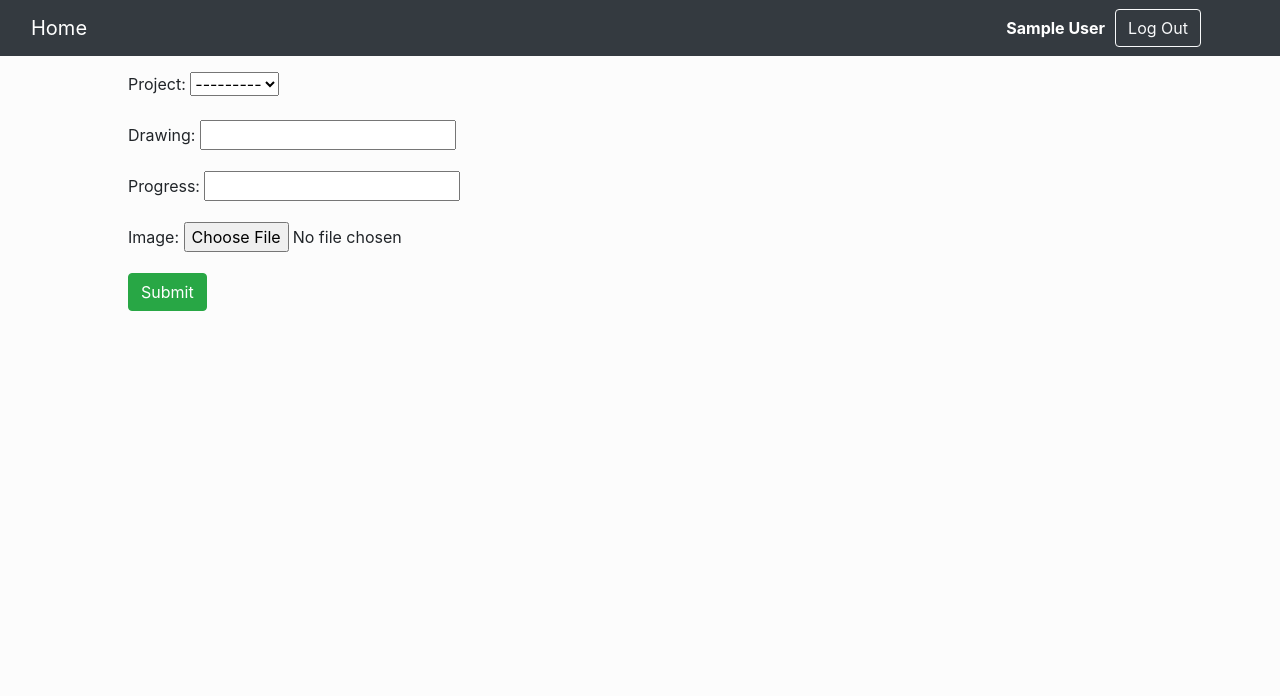
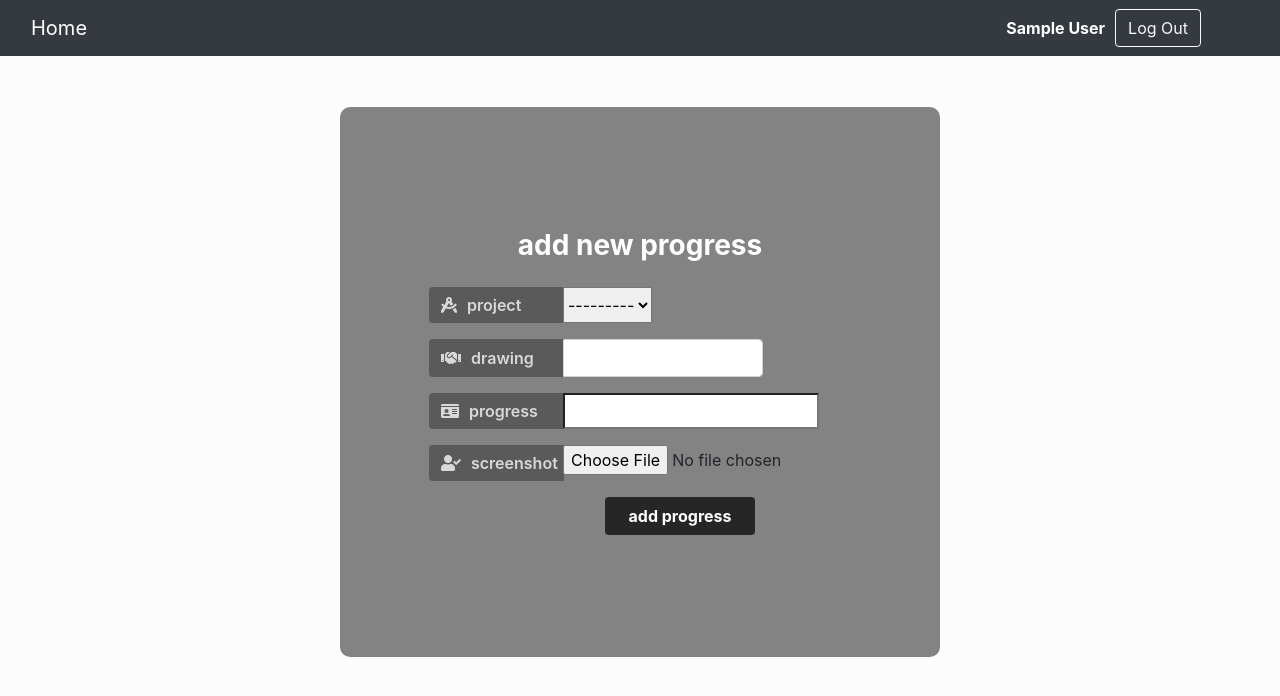
Before and after one commit to avdhari/hod-status, a Django app: page /new-progress/ in a window 1280 px wide. Shown: the top 696 px of the page. Run offline with Django 3.2, Linux system fonts and the light colour scheme; the visitor is signed in with stand-in values (Sample User, id 1); data that the repository does not hold is empty; some libraries are stand-ins or nearby versions.

Commit message:
new progress flow done, html and css fixes

```diff
--- a/static/css/main.css
+++ b/static/css/main.css
@@ -84,7 +84,7 @@ a{
 }
 
 .login_btn {
-	width: 100%;
+	width: 150px;
 	background: #262626 !important;
 	color: white !important;
 	font-weight: bolder;
@@ -259,3 +259,31 @@ a{
 	display: inline;
 	float: right;
 }
+
+.new-progress{
+	width: 500px;
+	padding-top: 1rem;
+	margin-left: auto;
+	margin-right: 0;
+}
+
+.new-progress-container{
+	width: 600px;
+	height: 550px;
+	margin-top: 5%;
+	margin-bottom: auto;
+	background: #838383;
+	position: relative;
+	display: flex;
+	justify-content: center;
+	flex-direction: column;
+	padding: 10px;
+	border-radius: 10px;
+
+}
+
+.new-user-error{
+	color: #fff;
+	background: #F93154;
+	font-weight: 900;
+}
--- a/status/forms.py
+++ b/status/forms.py
@@ -19,9 +19,14 @@ class NewUserForm(UserCreationForm):
 
 
 class NewProgressForm(forms.ModelForm):
+
     class Meta:
         model = ProgressOfProject
         fields = ('project', 'drawing', 'progress', 'image')
+
+    def __init__(self, user, *args, **kwargs):
+        super(NewProgressForm, self).__init__(*args, **kwargs)
+        self.fields['project'].queryset = Project.objects.filter(assigned_to=user, is_removed=False)
 
 
 class NewProjectForm(forms.ModelForm):
--- a/status/views.py
+++ b/status/views.py
@@ -24,6 +24,7 @@ def base_view(request):
 @login_required
 @user_passes_test(lambda user: user.is_superuser)
 def register_request(request):
+    projects = Project.objects.all()
     if request.method == "POST":
         form = NewUserForm(request.POST)
         if form.is_valid():
@@ -34,7 +35,8 @@ def register_request(request):
         messages.error(request, "Unsuccessful registration. Invalid information.")
     form = NewUserForm()
     context = {
-        "register_form": form,
+        'register_form': form,
+        'projects': projects,
         }
     return render(request, "registration/user_registration.html", context)
 
@@ -62,12 +64,12 @@ def home_view(request):
 
 @login_required
 def new_progress(request):
-    if request.method == "POST":
-        progress_form = NewProgressForm(request.POST, request.FILES)
+    if request.POST and request.FILES:
+        progress_form = NewProgressForm(request.user, request.POST, request.FILES)
         if progress_form.is_valid():
             progress_form.save()
             return redirect('/')
-    progress_form = NewProgressForm()
+    progress_form = NewProgressForm(request.user)
     context = {
         'progress_form': progress_form,
     }
@@ -83,8 +85,11 @@ def new_project(request):
             project_form.save()
             return redirect('/')
     project_form = NewProjectForm()
+    current_user = request.user
+    projects = Project.objects.filter(assigned_to=current_user)
     context = {
         'project_form': project_form,
+        'projects': projects,
     }
 
     return render(request, 'status/new_project.html', context)
--- a/templates/registration/password_reset.html
+++ b/templates/registration/password_reset.html
@@ -30,7 +30,7 @@
                     </div> -->
                 </div>
                 <div style="padding-left: 10px; padding-top: 20px;">
-                    <a style="color:#fff;padding:10px 20px;background-color: #262626;text-decoration:none;" href="https://hodd.in" target="_blanc">Set password</a>
+                    <a style="color:#fff;padding:10px 20px;background-color: #262626;text-decoration:none;" href="{% password_reset_url %}" target="_blanc">Set password</a>
                   </div>
 
             </div>
--- a/templates/status/new_progress.html
+++ b/templates/status/new_progress.html
@@ -4,11 +4,58 @@
 
 {% block content %}
 
-<form action="" method="POST" class="new-progress" enctype="multipart/form-data" style="padding-top: 1rem;">
-    {% csrf_token %}
-    {{progress_form.as_p}}
-    <input type="submit" value="Submit" class="btn btn-success">
-</form>
+        <div class="d-flex justify-content-center">
+            <div class="new-progress-container ">
+          <div class="d-flex justify-content-center">
+            <h3 id="form-title">add new progress</h3>
+          </div>
+                <form action="" method="POST" class="new-progress" enctype="multipart/form-data">
+                    {% csrf_token %}
+
+                        <div class="input-group mb-3">
+                            <div class="input-group-append">
+                                <span class="input-group-text"><i class="fas fa-drafting-compass"></i>project</span>
+                            </div>
+                            <!-- <input type="text" name="name" placeholder="name..." class="form-control"> -->
+                            {{progress_form.project}}
+                        </div>
+
+                        <div class="input-group mb-3">
+                            <div class="input-group-append">
+                                <span class="input-group-text"><i class="fas fa-handshake"></i>drawing</span>
+                            </div>
+                            <input type="text" name="drawing" placeholder="" class="form-control" style="max-width: 200px;">
+                        </div>
+
+                        <div class="input-group mb-3">
+                            <div class="input-group-append">
+                                <span class="input-group-text"><i class="fas fa-id-card"></i>progress</span>
+                            </div>
+                            <!-- <input type="text" name="client_id" placeholder="client id..." class="form-control"> -->
+
+                            {{progress_form.progress}}
+                        </div>
+
+                        <div class="input-group mb-3">
+                            <div class="input-group-append">
+                                <span class="input-group-text"><i class="fas fa-user-check"></i>screenshot</span>
+                            </div>
+                            <div class="dropdown" style="width: 45px;">
+                                {{progress_form.image}}
+                            </div>
+                        </div>
+
+                        <div class="d-flex justify-content-center mt-3 login_container">
+                            <input class="btn login_btn" type="submit" value="add progress">
+
+                        </div>
+
+                </form>
+
+            </div>
+
+
+        </div>
 
 
 {% endblock %}
```
Also changed, not shown: templates/registration/user_registration.html (+5 -9 lines), templates/registration/login.html (line endings or trailing spaces).
